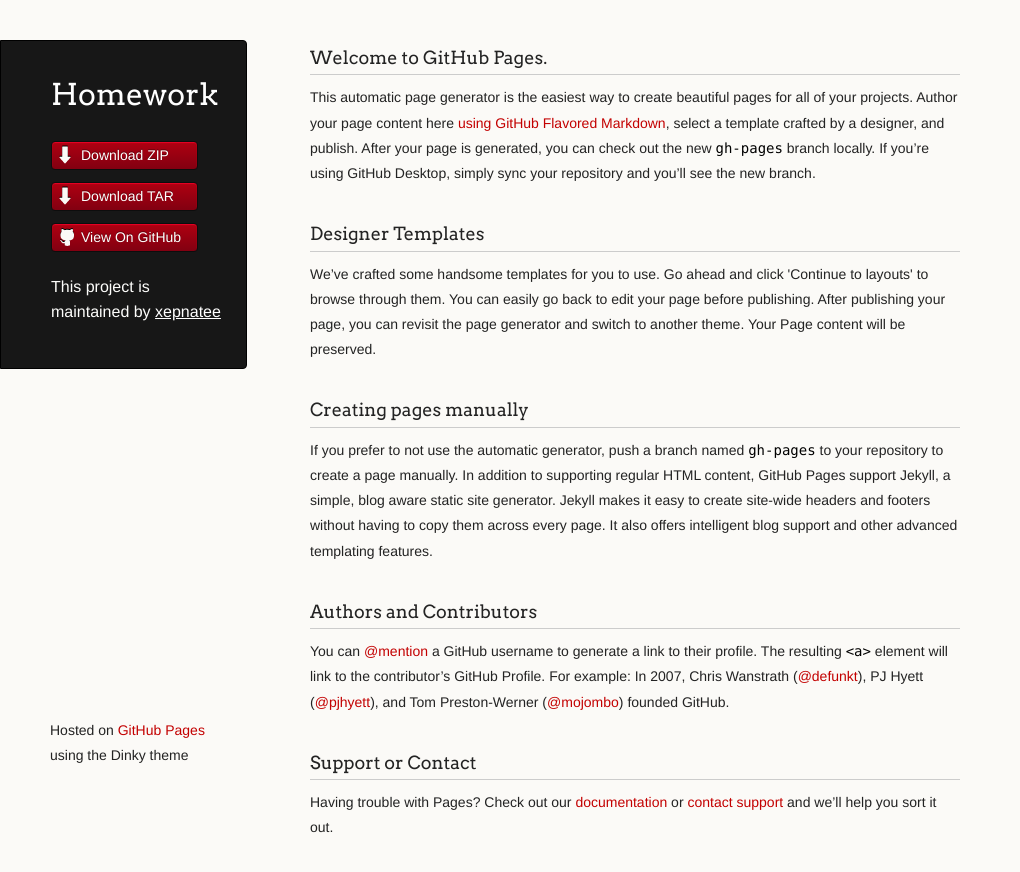
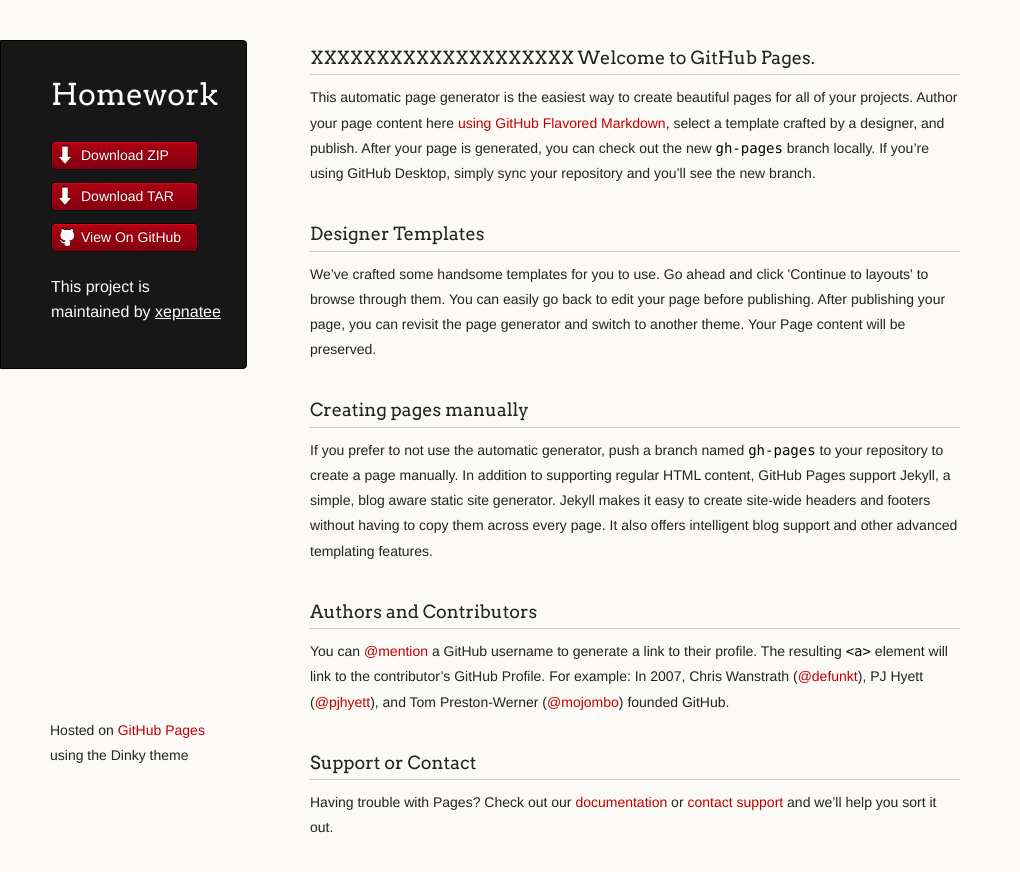
Before and after one commit to xepnatee/HomeWork, a plain HTML site: page index.html in a window 1280 px wide. Shown: the whole page, without its empty margins (0-1020 px from the left). Drawn offline with Linux system fonts and the light colour scheme.

Commit message:
Update index.html

```diff
--- a/index.html
+++ b/index.html
@@ -31,6 +31,7 @@
       </header>
       <section>
         <h3>
+        	XXXXXXXXXXXXXXXXXXXX
 <a id="welcome-to-github-pages" class="anchor" href="#welcome-to-github-pages" aria-hidden="true"><span aria-hidden="true" class="octicon octicon-link"></span></a>Welcome to GitHub Pages.</h3>
 
 <p>This automatic page generator is the easiest way to create beautiful pages for all of your projects. Author your page content here <a href="https://guides.github.com/features/mastering-markdown/">using GitHub Flavored Markdown</a>, select a template crafted by a designer, and publish. After your page is generated, you can check out the new <code>gh-pages</code> branch locally. If you’re using GitHub Desktop, simply sync your repository and you’ll see the new branch.</p>
```
